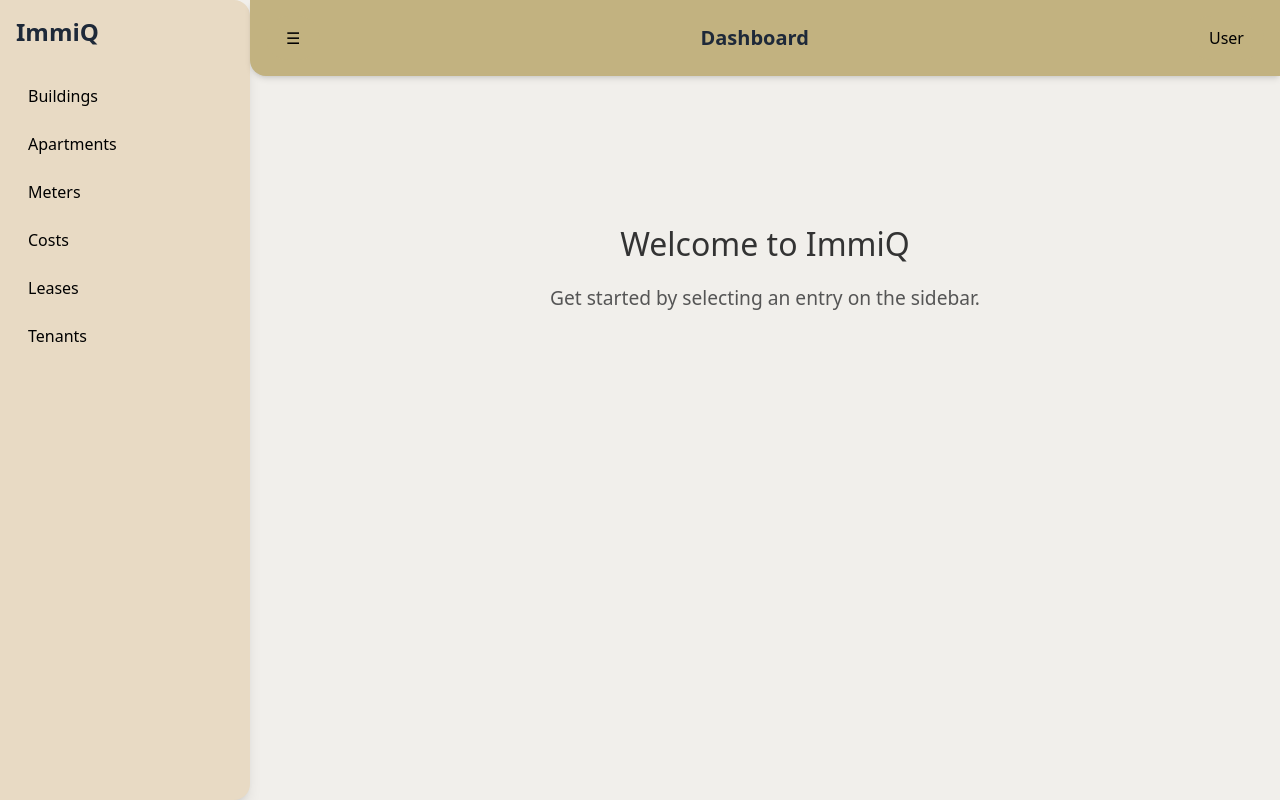
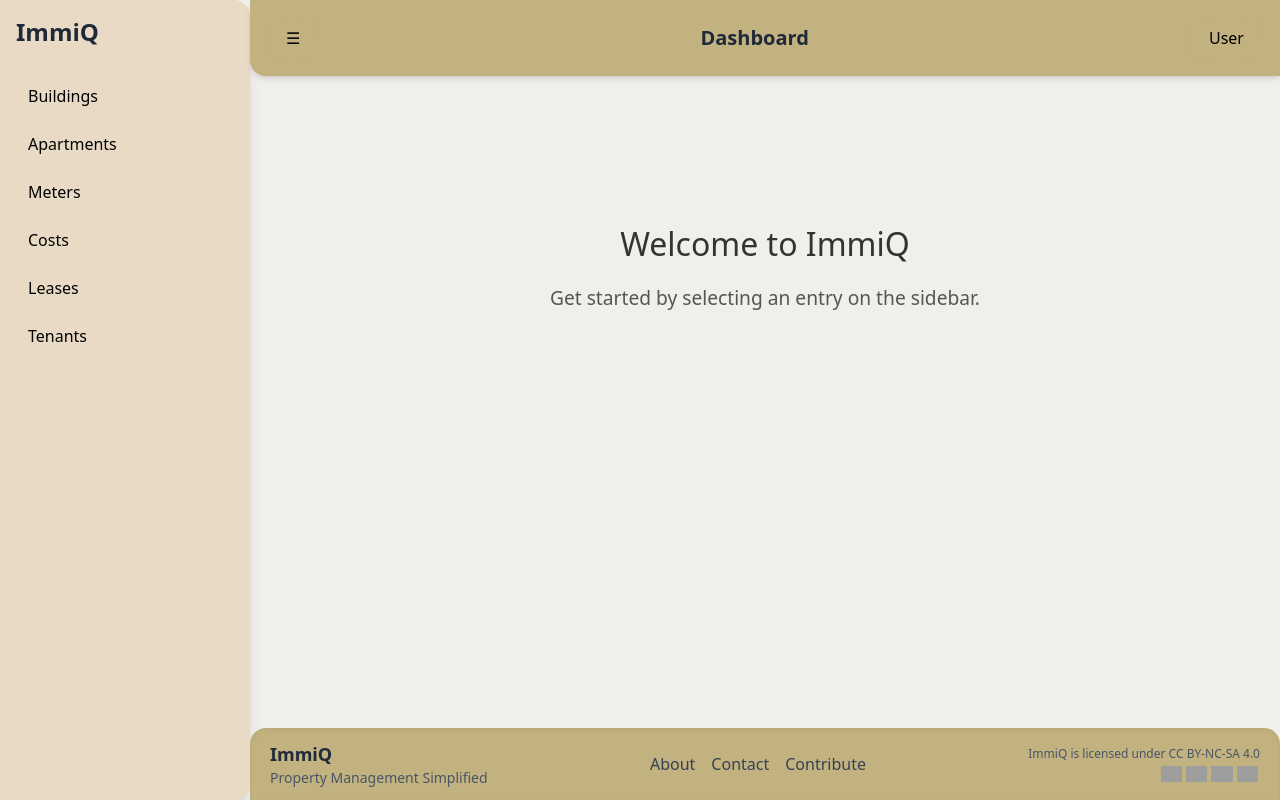
Before and after one commit to SuperLonci/ImmiQ, a SvelteKit app: page / in a window 1280 px wide. Built offline with nearby package versions, Linux system fonts and the light colour scheme; grey boxes are pictures that could not be loaded.

Commit message:
Add a Footer.svelte

```diff
--- a/src/routes/+layout.svelte
+++ b/src/routes/+layout.svelte
@@ -1,5 +1,6 @@
 <script lang="ts">
     import "../app.css";
+    import Footer from "../components/Footer.svelte";
 
     let menuItems = [
         {name: 'Buildings', path: '/buildings'},
@@ -76,5 +77,8 @@
         <main class="flex-1 p-6 overflow-y-auto main-content">
             <slot/>
         </main>
+
+        <!-- Footer Component -->
+        <Footer/>
     </div>
 </div>
```
